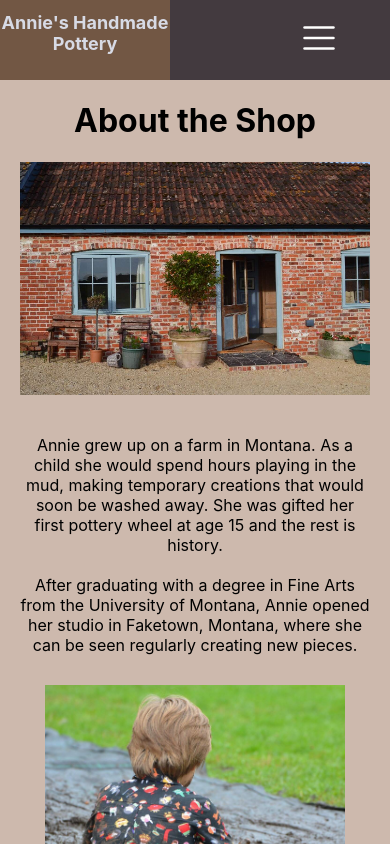
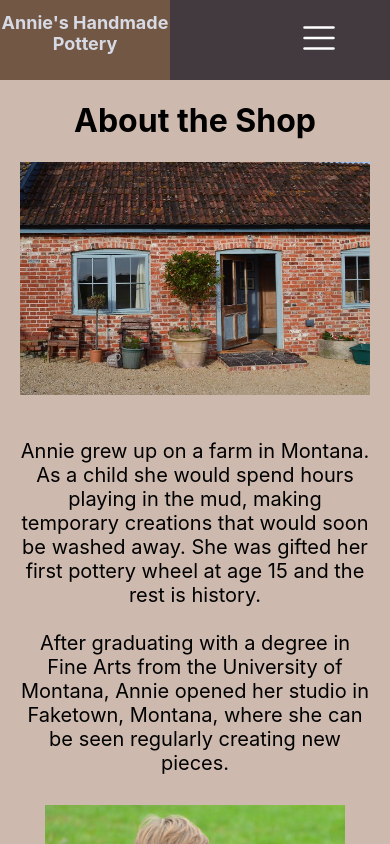
Before and after one commit to LaurenCummings/shop-project, a React (Create React App) app: page /about in a window 390 px wide. Shown: the top 844 px of the page. Built offline with nearby package versions, Linux system fonts and the light colour scheme.

Commit message:
Made about font size bigger on mobile

```diff
--- a/src/components/About.css
+++ b/src/components/About.css
@@ -30,3 +30,9 @@
         flex-wrap: wrap;
     }
 }
+
+@media (max-width: 500px) {
+    .about p {
+        font-size: 20px;
+    }
+}
```
